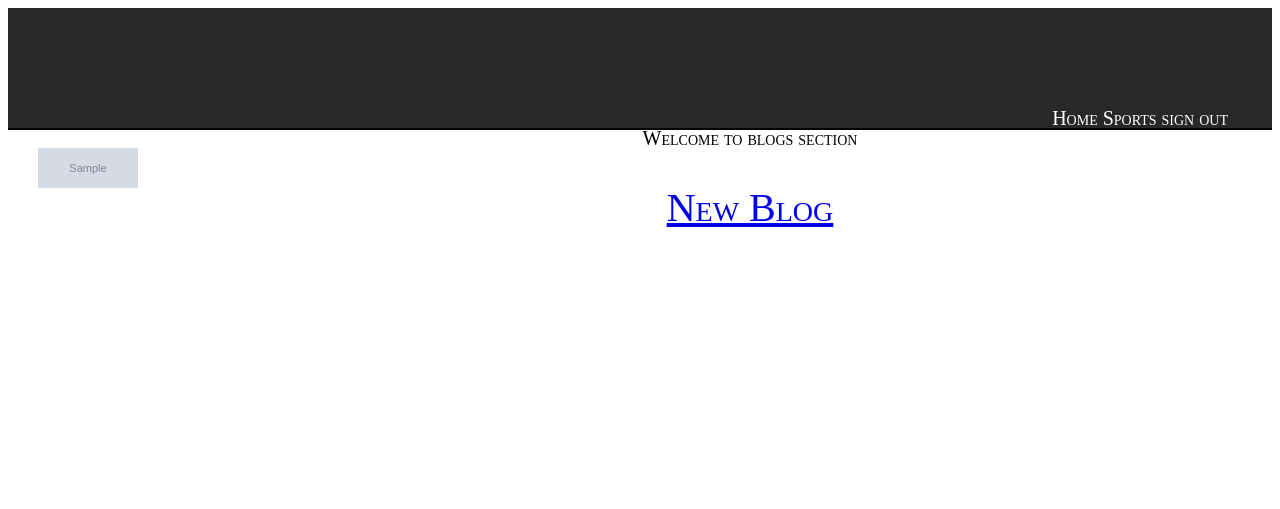
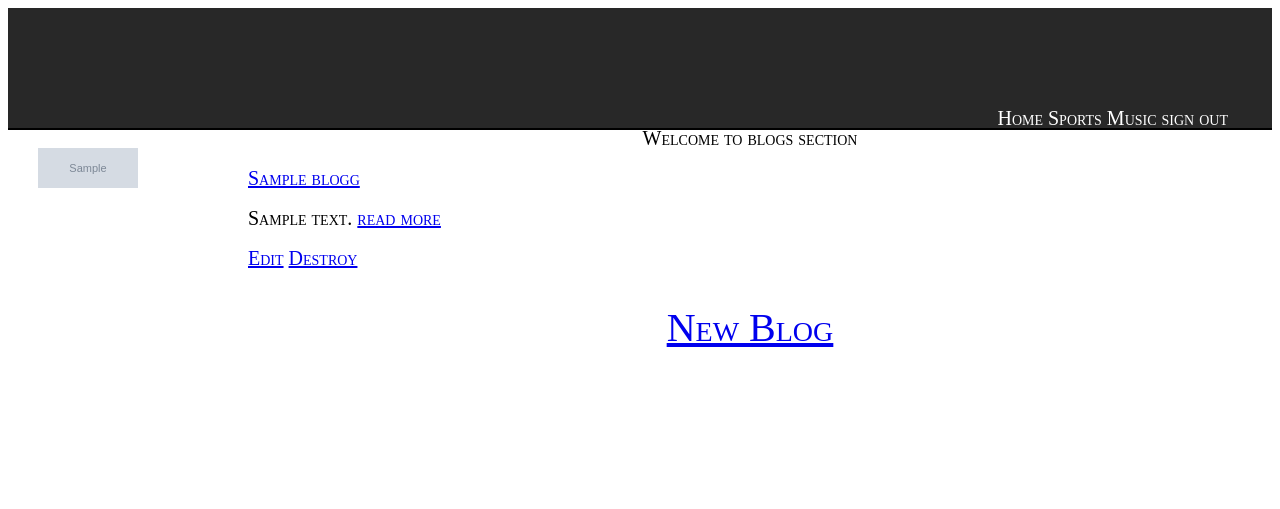
Before and after one commit to dkb2/Faltu_project, a Rails app: page /bloggs in a window 1280 px wide. Shown: the top 509 px of the page. Run offline with Rails 7, Linux system fonts and the light colour scheme; a user stored in the database is signed in; tables that the repository leaves empty hold one stand-in row (values such as "Sample post"); grey boxes marked "Sample" are stand-in pictures; style sheets or scripts are compiled from the project's sources; parts of the project's set-up code (start-up, migrations or seed data) failed here and were passed over; some libraries are stand-ins or nearby versions.

Commit message:
routes changes and only for show the default path is used

```diff
--- a/app/controllers/bloggs_controller.rb
+++ b/app/controllers/bloggs_controller.rb
@@ -3,9 +3,9 @@ class BloggsController < ApplicationController
 	before_filter :check_privileges!, only: [:new, :create, :edit, :update, :destroy]
 	def index
 		if user_signed_in?
-			@blogs=Blogg.where(user_id: current_user.id, blog_type: 'Sports')
+			@blogs=Blogg.where(user_id: current_user.id)
 		else
-			@blogs=Blogg.where(blog_type: 'Sports')
+			@blogs=Blogg.all
 		end
 	end
 
--- a/app/views/bloggs/index.html.erb
+++ b/app/views/bloggs/index.html.erb
@@ -1,19 +1,28 @@
+<script type="text/javascript">
+$(document).ready(function() {
+	var url=window.location.href
+ window.alert(url)
+}
+
+</script>
+
 <div id='head'>Welcome to blogs section</div>
 
   <div id = "index">
-    <% @blogs.each do |blogs| %>
-	    <p><%=link_to blogs.name, blogs %> </h4></p>
-		<p><%=truncate blogs.content, length: 160  %> <%= link_to 'read more', blogg_path(blogs) %> </p>
+
+    <% @blogs.each do |blog| %>
+	    <p><%=link_to blog.name, sports_path %> </h4></p>
+		<p><%=truncate blog.content, length: 160  %> <%= link_to 'read more', blogg_path(blog) %> </p>
 
 		<% if user_signed_in? %>
 
-	        <%= link_to 'Edit', edit_blogg_path(blogs) %>
-	        <%= link_to 'Destroy', blogs, method: :delete, data: { confirm: 'Are you sure?' } %>
+	        <%= link_to 'Edit', sportsedit_path(blog) %>
+	        <%= link_to 'Destroy', sportsdelete_path, method: :delete, data: { confirm: 'Are you sure?' } %>
 	    <%end%>
     <% end %>
   </div>
 
 <br>
 <% if user_signed_in? %>
-	<%= link_to 'New Blog', new_blogg_path %>
+	<%= link_to 'New Blog', sportsnew_path %>
 <%end%>
--- a/app/views/layouts/application.html.erb
+++ b/app/views/layouts/application.html.erb
@@ -10,7 +10,8 @@
 <div id='banner'>
 	<div id='tab'>
 		<%= link_to 'Home', root_path %>
-		<%= link_to 'Sports', bloggs_path %>
+		<%= link_to 'Sports', sports_path %>
+		<%= link_to 'Music', music_path %>
 
 		<% if user_signed_in? %>
 
--- a/config/routes.rb
+++ b/config/routes.rb
@@ -17,6 +17,16 @@ Rails.application.routes.draw do
 resources :users
 
 resources :bloggs
+
+get '/sports', to: 'bloggs#index'
+post '/sportscreate', to: 'bloggs#create'
+get '/sportsnew', to: 'bloggs#new'
+get '/sportsedit', to: 'bloggs#edit'
+get '/sportsshow', to: 'bloggs#show'
+put '/sportsupdate', to: 'bloggs#update'
+delete '/sportsdelete', to: 'bloggs#destroy'
+
+get '/music',  to: 'bloggs#index'
 
   # Example of regular route:
   #   get 'products/:id' => 'catalog#view'
```
